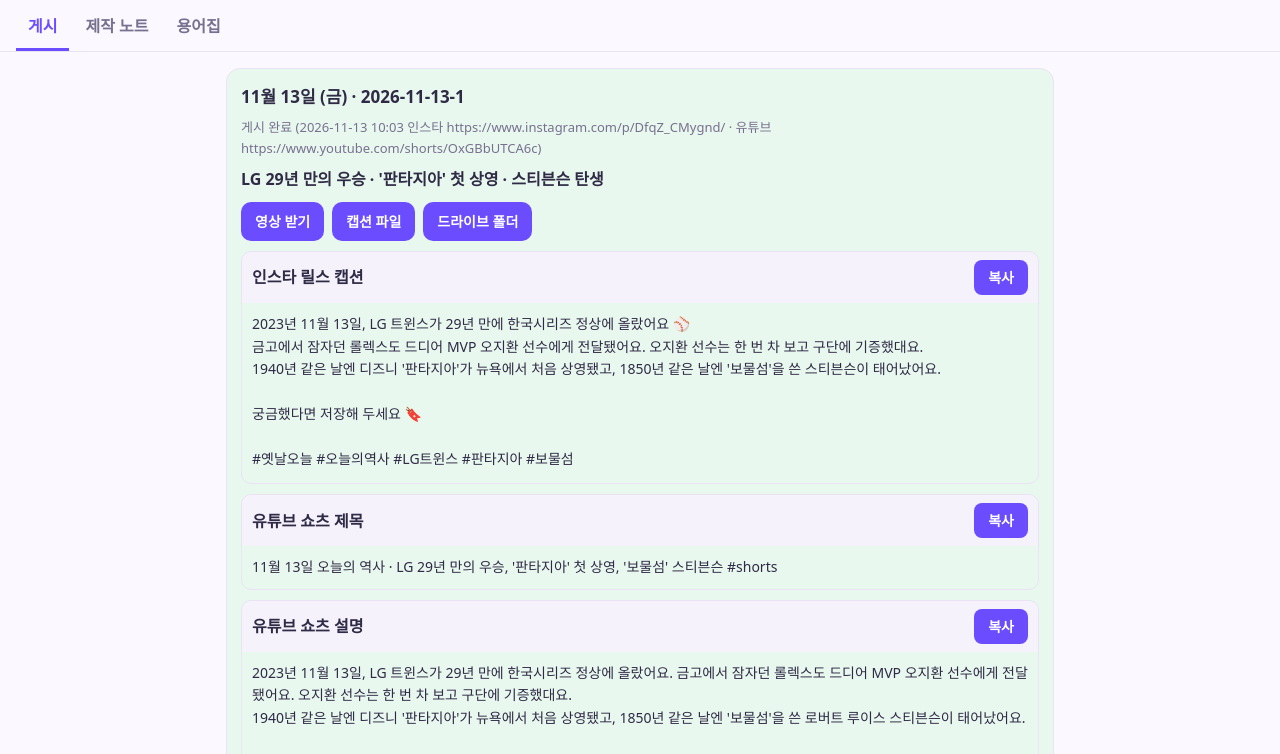
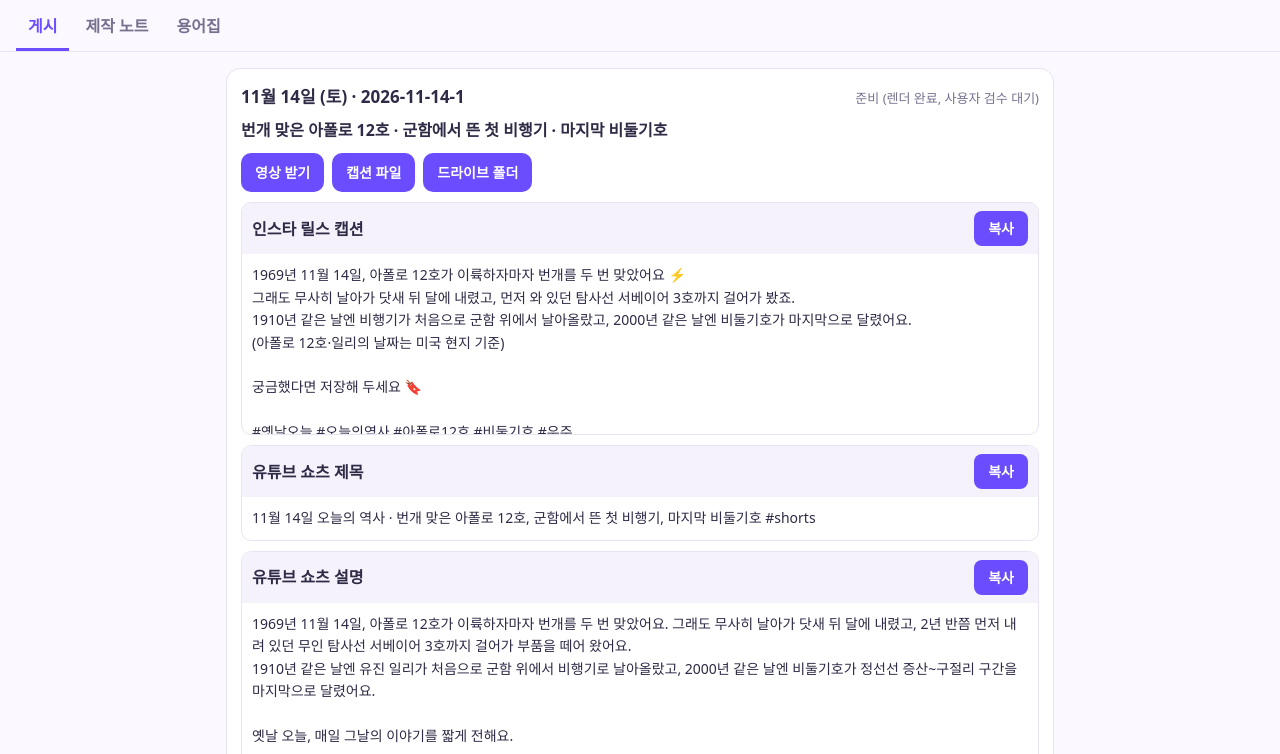
Before and after one commit to luckyho8/onthisday-site, a plain HTML site: page index.html in a window 1280 px wide. Shown: the part 46-800 px from the top of the page. Drawn offline with Linux system fonts and the light colour scheme.

Commit message:
작업판 갱신

```diff
--- a/index.html
+++ b/index.html
@@ -40,7 +40,33 @@ details{margin-top:8px;font-size:14px}summary{cursor:pointer;color:var(--sub)}
 <button data-t="post">게시</button><button data-t="notes">제작 노트</button><button data-t="terms">용어집</button>
 </nav></header>
 <main>
-<div class="tab" id="post"><section class="post done"><div class="ph"><h3>11월 13일 (금) · 2026-11-13-1</h3><span class="st">게시 완료 (2026-11-13 10:03 인스타 https://www.instagram.com/p/DfqZ_CMygnd/ · 유튜브 https://www.youtube.com/shorts/OxGBbUTCA6c)</span></div><p class="tt">LG 29년 만의 우승 · &#x27;판타지아&#x27; 첫 상영 · 스티븐슨 탄생</p><div class="btns"><a class="btn" href="https://drive.google.com/file/d/1tkNfFJGYNLklHHSUPYukAWcAbHRoGE8v/view?usp=drivesdk">영상 받기</a><a class="btn" href="https://drive.google.com/file/d/10jz_-1cRvr82PZUt1yWTp2NklURjikHL/view?usp=drivesdk">캡션 파일</a><a class="btn" href="https://drive.google.com/drive/folders/1GeLLt4KdbKHex97J-BXjzoUa1PzatAEP">드라이브 폴더</a></div><div class="cp"><div class="cph"><b>인스타 릴스 캡션</b><button onclick="cp('2026-11-13-1-ig', this)">복사</button></div><pre id="2026-11-13-1-ig">2023년 11월 13일, LG 트윈스가 29년 만에 한국시리즈 정상에 올랐어요 ⚾
+<div class="tab" id="post"><section class="post"><div class="ph"><h3>11월 14일 (토) · 2026-11-14-1</h3><span class="st">준비 (렌더 완료, 사용자 검수 대기)</span></div><p class="tt">번개 맞은 아폴로 12호 · 군함에서 뜬 첫 비행기 · 마지막 비둘기호</p><div class="btns"><a class="btn" href="https://drive.google.com/file/d/1A1ZQt3oMK0cw6-v9QiyAcDVIJ8WzpxtK/view?usp=drivesdk">영상 받기</a><a class="btn" href="https://drive.google.com/file/d/11fFVhZ8d3KMM2WxlqCKqcuCYmsA_15Ih/view?usp=drivesdk">캡션 파일</a><a class="btn" href="https://drive.google.com/drive/folders/1DEvqJMlvhKCa_Rcqm34Hx5HBKdXUHiHU">드라이브 폴더</a></div><div class="cp"><div class="cph"><b>인스타 릴스 캡션</b><button onclick="cp('2026-11-14-1-ig', this)">복사</button></div><pre id="2026-11-14-1-ig">1969년 11월 14일, 아폴로 12호가 이륙하자마자 번개를 두 번 맞았어요 ⚡
+그래도 무사히 날아가 닷새 뒤 달에 내렸고, 먼저 와 있던 탐사선 서베이어 3호까지 걸어가 봤죠.
+1910년 같은 날엔 비행기가 처음으로 군함 위에서 날아올랐고, 2000년 같은 날엔 비둘기호가 마지막으로 달렸어요.
+(아폴로 12호·일리의 날짜는 미국 현지 기준)
+
+궁금했다면 저장해 두세요 🔖
+
+#옛날오늘 #오늘의역사 #아폴로12호 #비둘기호 #우주
+
+📷 사진: NASA, 미 해군 역사유산사령부, 위키미디어 공용 (퍼블릭 도메인) · 비둘기호 장면은 그림
+🎵 음악: &quot;Hip Hop Beat - Hip Hop Beats&quot; - Pumpupthemind (Pixabay)</pre></div><div class="cp"><div class="cph"><b>유튜브 쇼츠 제목</b><button onclick="cp('2026-11-14-1-yt', this)">복사</button></div><pre id="2026-11-14-1-yt">11월 14일 오늘의 역사 · 번개 맞은 아폴로 12호, 군함에서 뜬 첫 비행기, 마지막 비둘기호 #shorts</pre></div><div class="cp"><div class="cph"><b>유튜브 쇼츠 설명</b><button onclick="cp('2026-11-14-1-yd', this)">복사</button></div><pre id="2026-11-14-1-yd">1969년 11월 14일, 아폴로 12호가 이륙하자마자 번개를 두 번 맞았어요. 그래도 무사히 날아가 닷새 뒤 달에 내렸고, 2년 반쯤 먼저 내려 있던 무인 탐사선 서베이어 3호까지 걸어가 부품을 떼어 왔어요.
+1910년 같은 날엔 유진 일리가 처음으로 군함 위에서 비행기로 날아올랐고, 2000년 같은 날엔 비둘기호가 정선선 증산~구절리 구간을 마지막으로 달렸어요.
+
+옛날 오늘, 매일 그날의 이야기를 짧게 전해요.
+
+📌 출처
+- Apollo 12 (영어 위키백과): https://en.wikipedia.org/wiki/Apollo_12
+- Eugene Burton Ely (영어 위키백과): https://en.wikipedia.org/wiki/Eugene_Burton_Ely
+- 정선선 (한국어 위키백과): https://ko.wikipedia.org/wiki/정선선
+- 비둘기호 마지막 운행 (머니투데이, 2025-11-14): https://www.mt.co.kr/society/2025/11/14/2025111312441878064
+- 아폴로 12호 발사·일리의 이륙 날짜는 미국 현지 기준
+
+📷 사진: NASA, 미 해군 역사유산사령부(NHHC) NH 77601, 정선선 선로(2017, IRTC1015) — 퍼블릭 도메인 (위키미디어 공용)
+✏️ 비둘기호 승차권·노선도·기차는 그림이에요 (실물 복제 아님)
+🎵 음악: &quot;Hip Hop Beat - Hip Hop Beats&quot; - Pumpupthemind (Pixabay)
+
+#옛날오늘 #오늘의역사 #아폴로12호</pre></div><details><summary>올리는 법</summary><ul><li>인스타: 릴스 → 영상 → 비율 원본 → 캡션 붙여 넣기 → 옵션 더 보기에서 고화질 업로드 켜기, AI 레이블 끄기 → Threads·Facebook 공유 끄기</li><li>유튜브: 쇼츠 → 영상 → 제목·설명 붙여 넣기 → 카테고리 교육, 아동용 아님, 변경·합성 콘텐츠 아니요</li><li>올린 뒤 Claude에게 "올렸어" + 링크</li></ul></details></section><section class="post done"><div class="ph"><h3>11월 13일 (금) · 2026-11-13-1</h3><span class="st">게시 완료 (2026-11-13 10:03 인스타 https://www.instagram.com/p/DfqZ_CMygnd/ · 유튜브 https://www.youtube.com/shorts/OxGBbUTCA6c)</span></div><p class="tt">LG 29년 만의 우승 · &#x27;판타지아&#x27; 첫 상영 · 스티븐슨 탄생</p><div class="btns"><a class="btn" href="https://drive.google.com/file/d/1tkNfFJGYNLklHHSUPYukAWcAbHRoGE8v/view?usp=drivesdk">영상 받기</a><a class="btn" href="https://drive.google.com/file/d/10jz_-1cRvr82PZUt1yWTp2NklURjikHL/view?usp=drivesdk">캡션 파일</a><a class="btn" href="https://drive.google.com/drive/folders/1GeLLt4KdbKHex97J-BXjzoUa1PzatAEP">드라이브 폴더</a></div><div class="cp"><div class="cph"><b>인스타 릴스 캡션</b><button onclick="cp('2026-11-13-1-ig', this)">복사</button></div><pre id="2026-11-13-1-ig">2023년 11월 13일, LG 트윈스가 29년 만에 한국시리즈 정상에 올랐어요 ⚾
 금고에서 잠자던 롤렉스도 드디어 MVP 오지환 선수에게 전달됐어요. 오지환 선수는 한 번 차 보고 구단에 기증했대요.
 1940년 같은 날엔 디즈니 &#x27;판타지아&#x27;가 뉴욕에서 처음 상영됐고, 1850년 같은 날엔 &#x27;보물섬&#x27;을 쓴 스티븐슨이 태어났어요.
 
```
